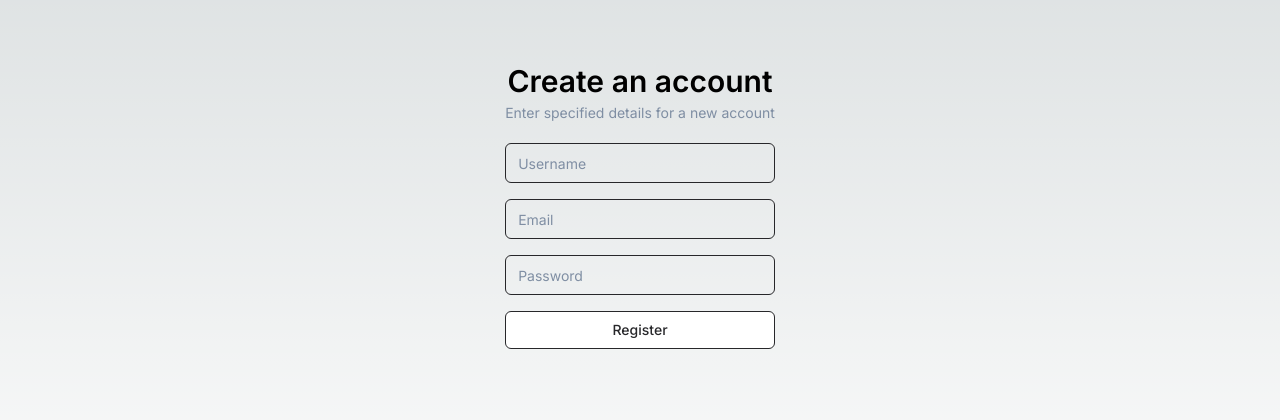
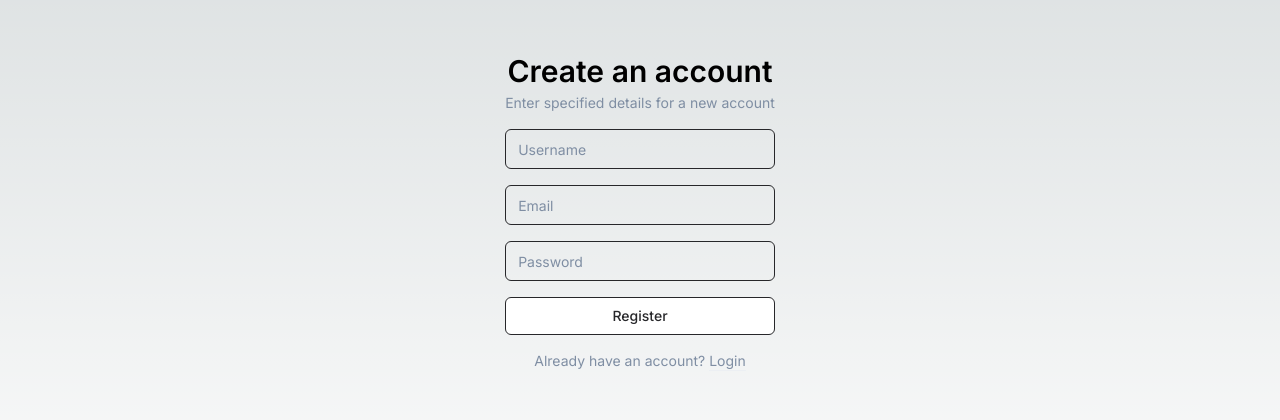
Before and after one commit to BugReportOnWeb/tasksphere, a Next.js app in the folder client/: page /register in a window 1280 px wide. Shown: the part 184-604 px from the top of the page. Built offline with nearby package versions, Linux system fonts and the light colour scheme; no server answers.

Commit message:
Add link to login route and AuthButton type

```diff
--- a/client/app/(auth)/register/page.tsx
+++ b/client/app/(auth)/register/page.tsx
@@ -6,6 +6,7 @@ import { redirect } from "next/navigation";
 import { registerUser } from "../../actions";
 import AuthButton from "@/components/AuthButton"
 import { AuthUserCheck } from "@/types/auth";
+import Link from "next/link";
 
 // CHECK: WTF am I doing here!?
 const initialState: AuthUserCheck = {
@@ -28,7 +29,7 @@ const Register = () => {
 
     return (
         <div className='min-h-screen flex justify-center items-center'>
-            <div className='flex flex-col gap-5'>
+            <div className='flex flex-col gap-4'>
                 <div className='text-center flex flex-col gap-1'>
                     <h1 className='text-3xl font-semibold'>Create an account</h1>
                     <h1 className='text-sm text-[#7f8ea3]'>Enter specified details for a new account</h1>
@@ -62,10 +63,10 @@ const Register = () => {
                         />
                     </div>
                     {/* TODO?: Change to '<Button />' component */}
-                    <AuthButton />
+                    <AuthButton type='register' />
                 </form>
-
-                <div className='text-red-400 text-sm text-center'>{state?.error}</div>
+                <h1 className='text-sm text-[#7f8ea3] text-center'>Already have an account? <Link className='underline underline-offset-4 decoration-[#e1e7ef]/40 hover:decoration-[#e1e7ef]/80' href='/login'>Login</Link></h1>
+                <div className='text-red-400 text-sm text-center -mt-2'>{state?.error}</div>
             </div>
         </div>
     )
```
